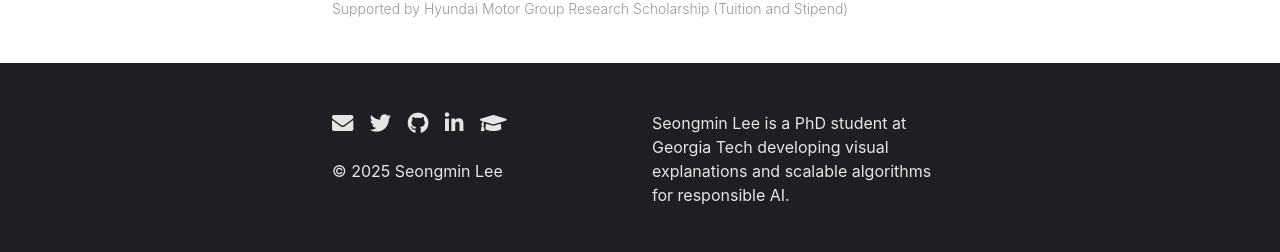
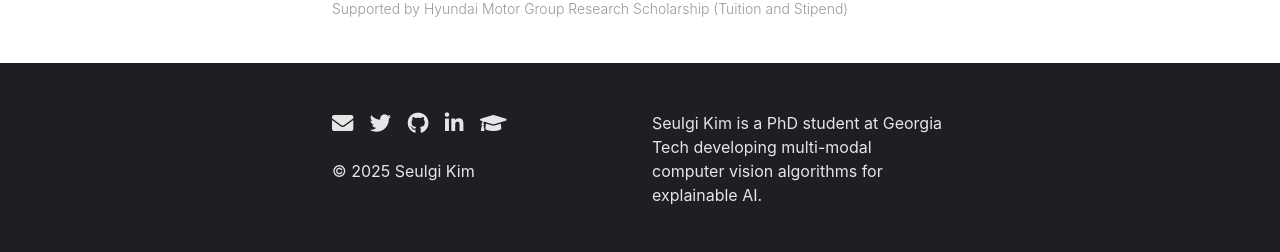
Before and after one commit to skvictoria/skvictoria.github.io, a Jekyll site: the page built from index.md, in a window 1280 px wide. Shown: the part 1467-1719 px from the top of the page. Built offline with Jekyll 4.4.1, drawn with Linux system fonts in a browser that asks for light colours; nearby versions of some CDN libraries; some web fonts are replaced; part of the change alters nothing that is shown.

```diff
--- a/_includes/footer.html
+++ b/_includes/footer.html
@@ -7,9 +7,9 @@
 		<a href="https://scholar.google.com/citations?user=EA4jKm4AAAAJ&hl=ko&authuser=1"><i class="fa-lg fa fa-graduation-cap footer-icon" aria-hidden="true"></i></a>
 		<br>
 		<br>
-		&copy; <time datetime="{{ site.time | date: "%B %-d, %Y" }}">{{ site.time | date: '%Y' }}</time> Seongmin Lee
+		&copy; <time datetime="{{ site.time | date: "%B %-d, %Y" }}">{{ site.time | date: '%Y' }}</time> Seulgi Kim
 	</div>
 	<div id="footer-right">
-		Seongmin Lee is a PhD student at Georgia Tech developing visual explanations and scalable algorithms for responsible AI.
+		Seulgi Kim is a PhD student at Georgia Tech developing multi-modal computer vision algorithms for explainable AI.
 	</div>
 </footer>
--- a/_includes/head.html
+++ b/_includes/head.html
@@ -7,13 +7,10 @@
   <meta name="viewport" content="width=device-width, initial-scale=1.0">
 
   <!-- Share card -->
-  <meta name="twitter:card" content="summary" />
-  <meta name="twitter:site" content="@SeongminLeee" />
-  <meta name="twitter:creator" content="@SeongminLeee" />
-  <meta property="og:url" content="https://www.seongmin.xyz/" />
-  <meta property="og:title" content="Seongmin Lee" />
-  <meta property="og:description" content="Seongmin Lee is a PhD student at Georgia Tech developing visual explanations and scalable algorithms for responsible AI." />
-  <meta property="og:image" content="http://www.seongmin.xyz/images/seongmin.jpg" />
+  <meta property="og:url" content="https://skvictoria.githib.io/" />
+  <meta property="og:title" content="Seulgi Kim" />
+  <meta property="og:description" content="Seulgi Kim is a PhD student at Georgia Tech developing multi-modal computer vision algorithms for explainable AI." />
+  <meta property="og:image" content="https://skvictoria.githib.io/images/seulgi.png" />
 
   <title>
     {% if page.title == "Home" %}
```
Also changed, not shown: 6 other files.
